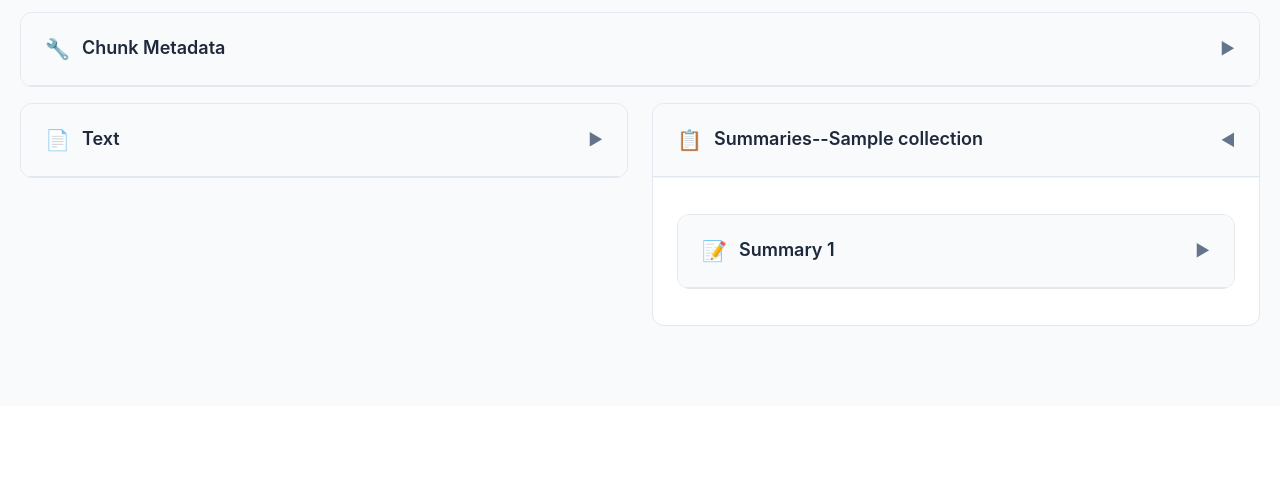
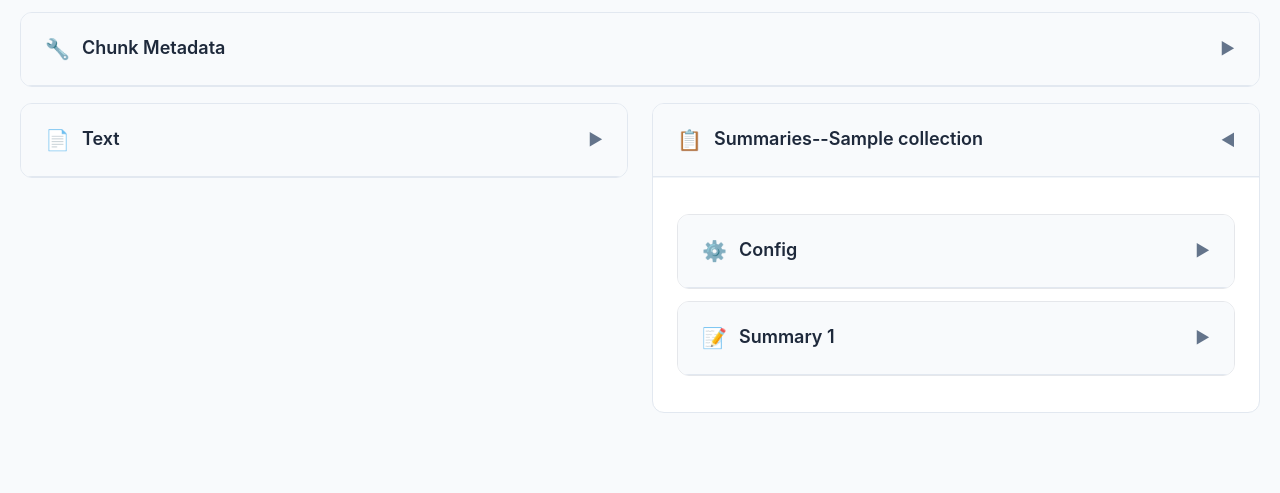
Before and after one commit to juand-r/ius-dashboard, a FastAPI app: template railway-app/templates/item_detail.html in a window 1280 px wide, after a click that opens the changed part. Shown: the part 430-923 px from the top of the page. Before the commit the page ends 756 px from the top, so only its background shows below. Run offline with FastAPI, Linux system fonts and the light colour scheme; the template is opened without the code that fills it: most values are stand-ins (such as "Sample title", 1, 10 or a date in 2020).

Commit message:
display config

```diff
--- a/railway-app/main.py
+++ b/railway-app/main.py
@@ -552,11 +552,34 @@ async def get_item_details(dataset: str, subcollection: str, item_id: str):
                         else:
                             strategy_name = summary_collection.name
 
+                        # Load collection.json for config metadata
+                        config_metadata = {}
+                        collection_json_path = summary_collection / "collection.json"
+                        if collection_json_path.exists():
+                            try:
+                                with open(collection_json_path, 'r') as f:
+                                    collection_json = json.load(f)
+
+                                collection_meta = collection_json.get("summarization_info", {}).get("collection_metadata", {})
+                                hash_params = collection_meta.get("hash_parameters", {})
+
+                                config_metadata = {
+                                    "strategy": collection_meta.get("strategy_function", ""),
+                                    "inputs": collection_meta.get("step_k_inputs", ""),
+                                    "output": collection_meta.get("summary_content_type", ""),
+                                    "model": collection_meta.get("model", ""),
+                                    "prompts": collection_meta.get("prompt_name", ""),
+                                    "length_constraint": collection_meta.get("optional_summary_length", "")
+                                }
+                            except Exception as e:
+                                logger.error(f"Error reading collection.json for {summary_collection.name}: {e}")
+
                         collection_data = {
                             "collection_name": summary_collection.name,
                             "strategy_name": strategy_name,
                             "summaries": summaries_list,
-                            "num_summaries": len(summaries_list)
+                            "num_summaries": len(summaries_list),
+                            "config_metadata": config_metadata
                         }
                         summary_data.append(collection_data)
                         logger.info(f"Loaded {len(summaries_list)} summaries for {item_id} from {summary_collection.name} (strategy: {strategy_name})")
--- a/railway-app/templates/item_detail.html
+++ b/railway-app/templates/item_detail.html
@@ -545,6 +545,64 @@
                             <span class="toggle-icon" id="summaries-{{ loop.index }}-icon">▶</span>
                         </div>
                         <div class="section-content collapsed" id="summaries-{{ loop.index }}">
+
+                            <!-- Config Dropdown -->
+                            {% if collection.config_metadata %}
+                            <div class="collapsible-section" style="margin: 12px 0; border: 1px solid #e5e7eb;">
+                                <div class="section-header" onclick="toggleSection('config-{{ loop.index }}')">
+                                    <div class="section-header-left">
+                                        <span class="section-icon">⚙️</span>
+                                        <span class="section-title">Config</span>
+                                    </div>
+                                    <span class="toggle-icon" id="config-{{ loop.index }}-icon">▶</span>
+                                </div>
+                                <div class="section-content collapsed" id="config-{{ loop.index }}">
+                                    <div class="metadata-grid-2col">
+                                        <div class="metadata-column">
+                                            {% if collection.config_metadata.strategy %}
+                                            <div class="metadata-item">
+                                                <span class="metadata-label"><strong>Strategy:</strong></span>
+                                                <span class="metadata-value">{{ collection.config_metadata.strategy }}</span>
+                                            </div>
+                                            {% endif %}
+                                            {% if collection.config_metadata.inputs %}
+                                            <div class="metadata-item">
+                                                <span class="metadata-label"><strong>Inputs:</strong></span>
+                                                <span class="metadata-value">{{ collection.config_metadata.inputs }}</span>
+                                            </div>
+                                            {% endif %}
+                                            {% if collection.config_metadata.output %}
+                                            <div class="metadata-item">
+                                                <span class="metadata-label"><strong>Output:</strong></span>
+                                                <span class="metadata-value">{{ collection.config_metadata.output }}</span>
+                                            </div>
+                                            {% endif %}
+                                        </div>
+                                        <div class="metadata-column">
+                                            {% if collection.config_metadata.model %}
+                                            <div class="metadata-item">
+                                                <span class="metadata-label"><strong>Model:</strong></span>
+                                                <span class="metadata-value">{{ collection.config_metadata.model }}</span>
+                                            </div>
+                                            {% endif %}
+                                            {% if collection.config_metadata.prompts %}
+                                            <div class="metadata-item">
+                                                <span class="metadata-label"><strong>Prompts:</strong></span>
+                                                <span class="metadata-value">{{ collection.config_metadata.prompts }}</span>
+                                            </div>
+                                            {% endif %}
+                                            {% if collection.config_metadata.length_constraint %}
+                                            <div class="metadata-item">
+                                                <span class="metadata-label"><strong>Length constraint:</strong></span>
+                                                <span class="metadata-value">{{ collection.config_metadata.length_constraint }}</span>
+                                            </div>
+                                            {% endif %}
+                                        </div>
+                                    </div>
+                                </div>
+                            </div>
+                            {% endif %}
+
                             <!-- Individual Summary Dropdowns within this collection -->
                             {% set outer_loop_index = loop.index %}
                             {% for summary in collection.summaries %}
```
